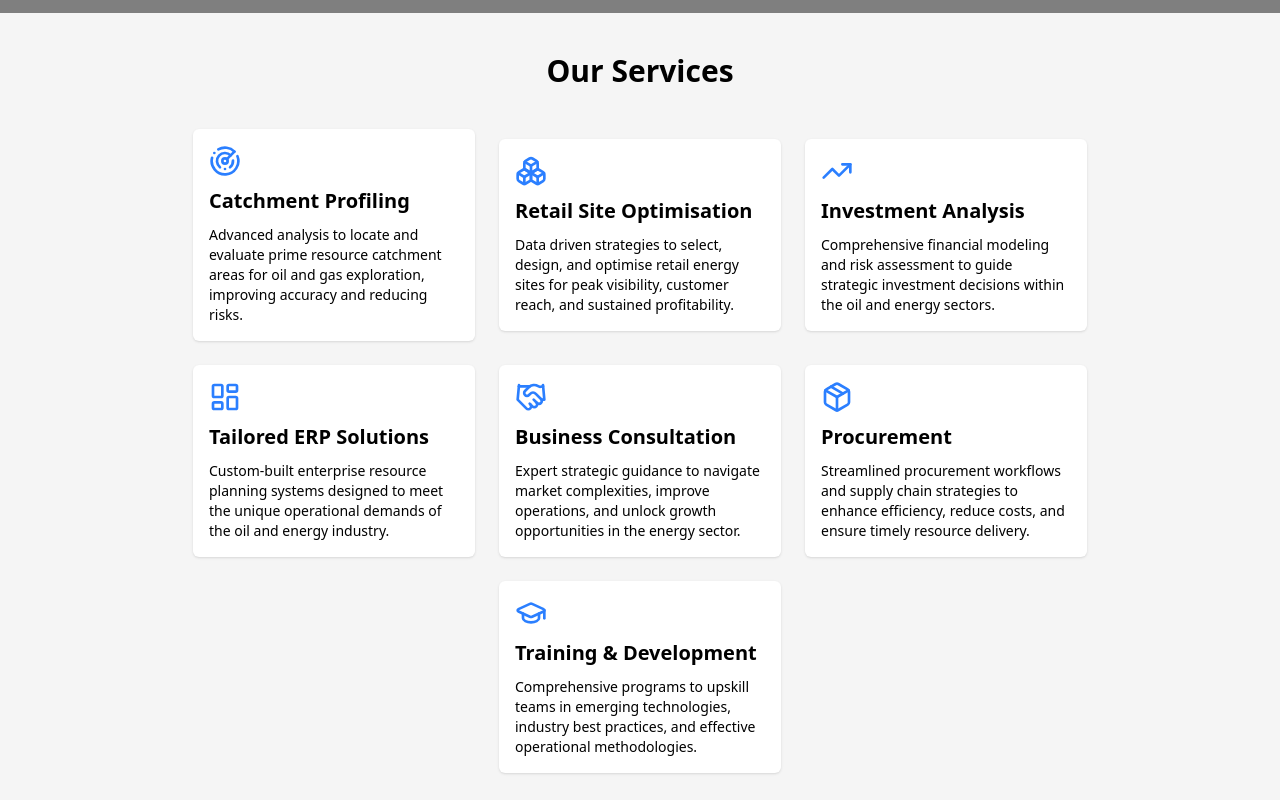
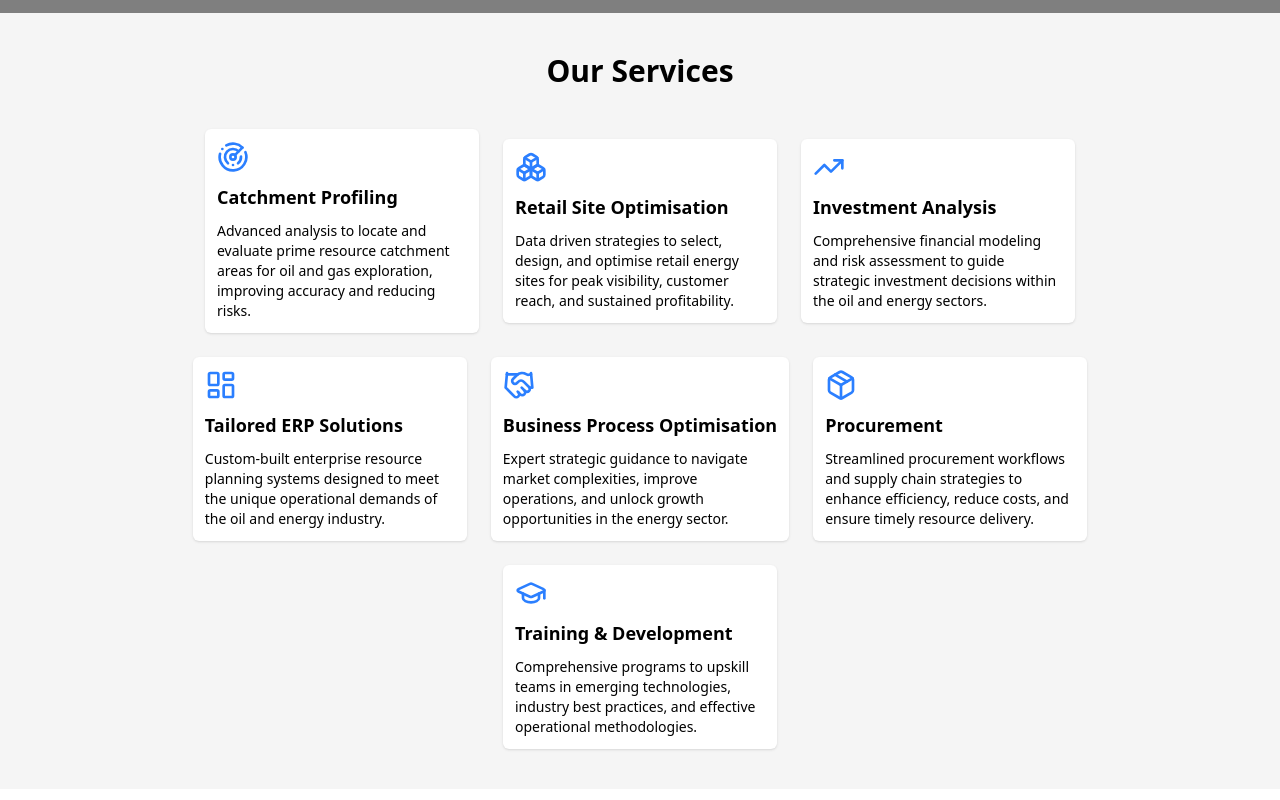
Before and after one commit to EmmanuelObi/consertex, a Next.js app: page / in a window 1280 px wide. Shown: the part 720-1520 px from the top of the page. Built offline with nearby package versions, Linux system fonts and the light colour scheme; grey boxes are pictures that could not be loaded.

Commit message:
fix: rename business process

```diff
--- a/src/app/business-consultation/page.tsx
+++ b/src/app/business-process-optimisation/page.tsx
@@ -53,8 +53,8 @@ export default function BusinessConsultationPage() {
                         variants={fadeUp}
                         className="text-center text-sm leading-6 md:text-base md:leading-8 lg:text-start"
                     >
-                        At Consertex, our Business Consultation service empowers
-                        energy sector organisations to navigate market
+                        At Consertex, our Business Process Optimisation service
+                        empowers energy sector organisations to navigate market
                         complexities with clarity and confidence. We work
                         closely with clients to assess their current operations,
                         identify opportunities for improvement, and develop
--- a/src/components/our-service.tsx
+++ b/src/components/our-service.tsx
@@ -27,7 +27,7 @@ export default function OurService() {
                             href={service.href}
                             onMouseEnter={() => setHoveredIndex(service.id)}
                             onMouseLeave={() => setHoveredIndex(null)}
-                            className={`max-w-[300px] rounded-md bg-white p-4 shadow-sm transition duration-300 ease-in ${
+                            className={`max-w-[300px] rounded-md bg-white p-3 shadow-sm transition duration-300 ease-in ${
                                 hoveredIndex === null
                                     ? ""
                                     : hoveredIndex === service.id
@@ -37,7 +37,7 @@ export default function OurService() {
                             key={service.id}
                         >
                             <div>{service.icon}</div>
-                            <h1 className="py-2.5 text-xl font-semibold">
+                            <h1 className="py-2.5 text-lg font-semibold">
                                 {service.title}
                             </h1>
                             <p className="max-w-[250px] text-sm font-light">
--- a/src/constants/service.tsx
+++ b/src/constants/service.tsx
@@ -44,7 +44,7 @@ export const services = [
     },
     {
         id: 5,
-        title: "Business Consultation",
+        title: "Business Process Optimisation",
         subtitle:
             "Expert strategic guidance to navigate market complexities, improve operations, and unlock growth opportunities in the energy sector.",
         icon: <Handshake className="h-8 w-8 text-blue-500" />,
```
